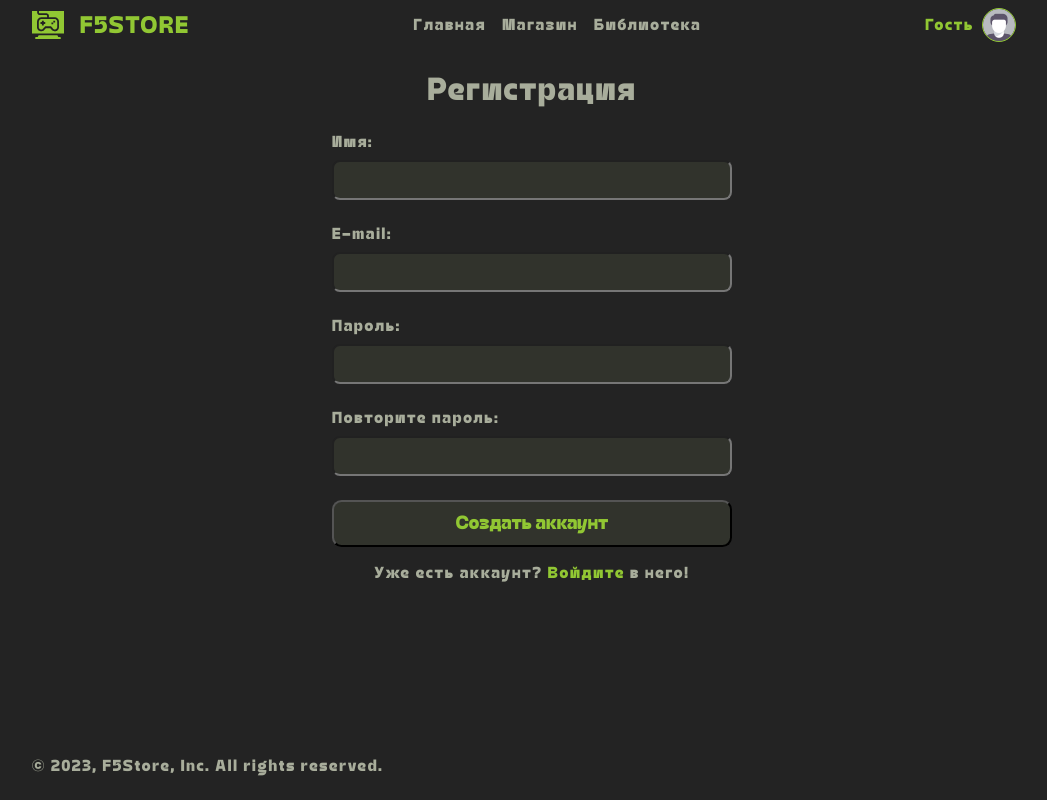
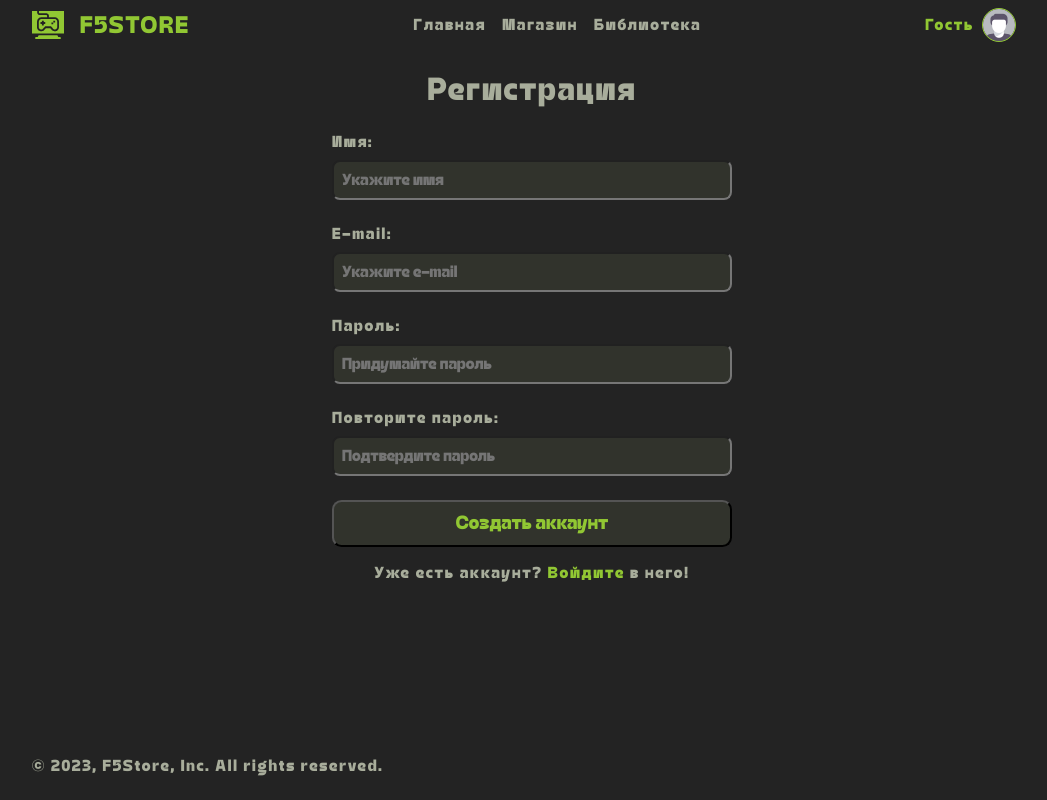
Before and after one commit to Fy5tew/course-project-2-1, a React (Create React App) app in the folder website/: page /signup in a window 1280 px wide. Shown: the whole page, without its empty margins (116-1163 px from the left). Built offline with nearby package versions, Linux system fonts and the light colour scheme.

Commit message:
Added placeholders to inputs

```diff
--- a/website/src/components/AccountEditForm/AccountEditForm.tsx
+++ b/website/src/components/AccountEditForm/AccountEditForm.tsx
@@ -112,6 +112,7 @@ export function AccountEditForm() {
                 <label>
                     Имя:
                     <input
+                        placeholder='Укажите имя'
                         {...register('name', {
                             validate: validation.validateNameInput,
                         })}
@@ -122,6 +123,7 @@ export function AccountEditForm() {
                     E-mail:
                     <input
                         type='email'
+                        placeholder='Укажите e-mail'
                         {...register('email', {
                             validate: validation.validateEmailInput,
                         })}
@@ -135,6 +137,8 @@ export function AccountEditForm() {
                     Текущий пароль
                     <input
                         type='password'
+                        autoComplete='new-password'
+                        placeholder='Введите текущий пароль'
                         {...register('prevPassword', {
                         })}
                     />
@@ -144,6 +148,8 @@ export function AccountEditForm() {
                     Новый пароль
                     <input
                         type='password'
+                        autoComplete='new-password'
+                        placeholder='Введите новый пароль'
                         {...register('newPassword', {
                             validate: (value) => validation.validatePasswordChangeInput(user.password || '', watch('prevPassword'), value),
                         })}
--- a/website/src/components/SignInForm/SignInForm.tsx
+++ b/website/src/components/SignInForm/SignInForm.tsx
@@ -35,6 +35,7 @@ export function SignInForm() {
                 E-mail:
                 <input
                     type='email'
+                    placeholder='Укажите e-mail'
                     {...register('email', {
                         validate: validation.validateEmailInput,
                     })}
@@ -45,6 +46,7 @@ export function SignInForm() {
                 Пароль:
                 <input
                     type='password'
+                    placeholder='Введите пароль'
                     {...register('password', {
                         validate: validation.validatePasswordInput,
                     })}
--- a/website/src/components/SignUpForm/SignUpForm.tsx
+++ b/website/src/components/SignUpForm/SignUpForm.tsx
@@ -37,6 +37,7 @@ export function SignUpForm() {
             <label>
                 Имя:
                 <input
+                    placeholder='Укажите имя'
                     {...register('name', {
                         validate: validation.validateNameInput,
                     })}
@@ -47,6 +48,7 @@ export function SignUpForm() {
                 E-mail:
                 <input
                     type='email'
+                    placeholder='Укажите e-mail'
                     {...register('email', {
                         validate: validation.validateEmailInput,
                     })}
@@ -57,6 +59,8 @@ export function SignUpForm() {
                 Пароль:
                 <input
                     type='password'
+                    autoComplete='new-password'
+                    placeholder='Придумайте пароль'
                     {...register('password', {
                         validate: validation.validatePasswordInput,
                     })}
@@ -67,6 +71,8 @@ export function SignUpForm() {
                 Повторите пароль:
                 <input
                     type='password'
+                    autoComplete='new-password'
+                    placeholder='Подтвердите пароль'
                     {...register('passwordRepeat', {
                         validate: (value) => validation.validatePasswordRepeatInput(value, watch('password')),
                     })}
```
